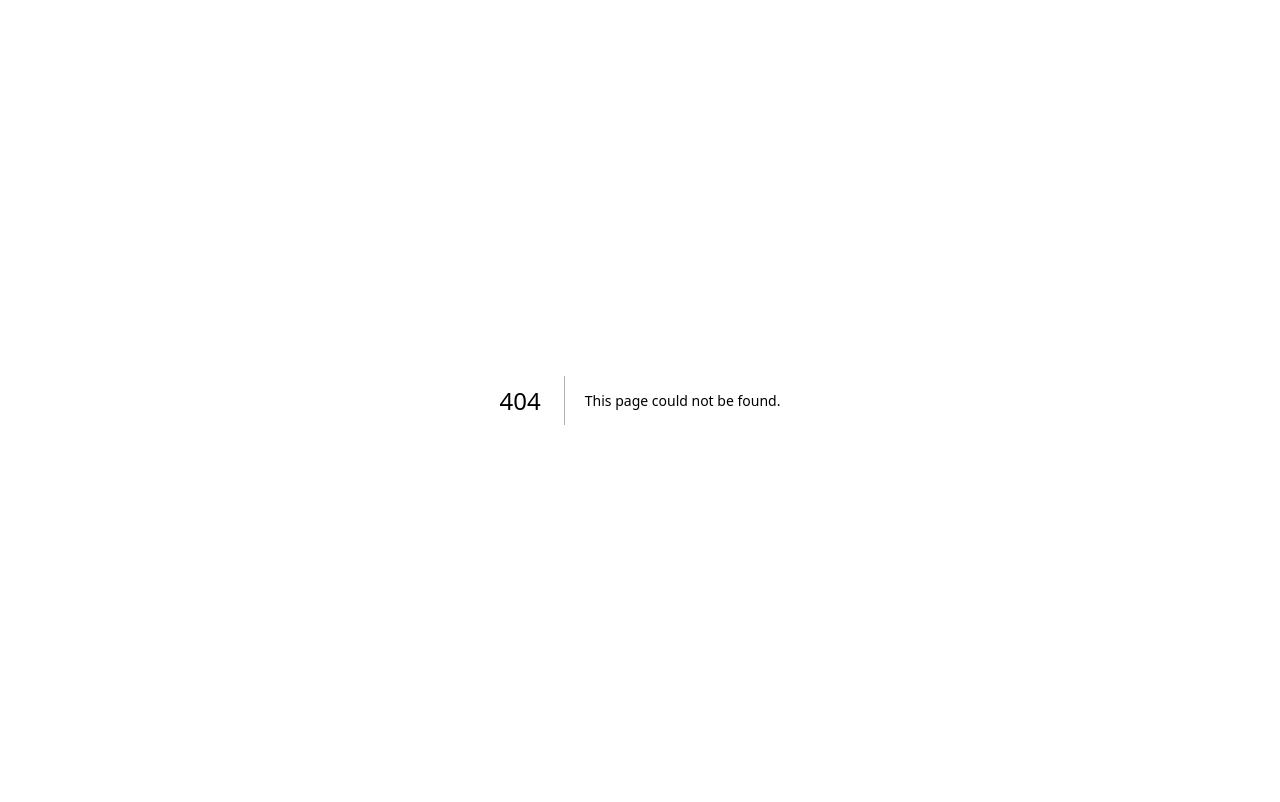
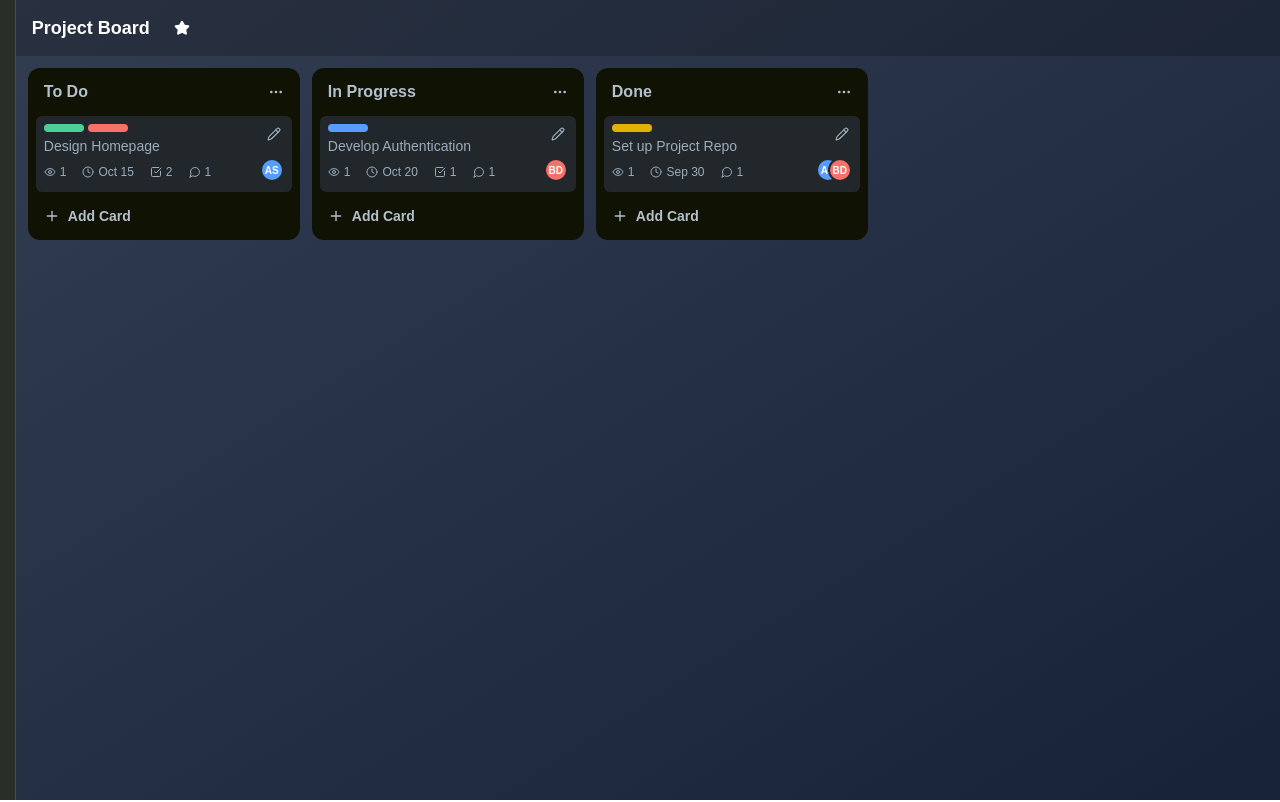
Before and after one commit to timshaww/trello-clone, a Next.js app: page /boards/1 in a window 1280 px wide. Before the commit this address had no page. Shown: the top 802 px of the page. Built offline with nearby package versions, Linux system fonts and the light colour scheme.

Commit message:
Confirmed working

```diff
--- a/src/app/_components/AddMember.tsx
+++ b/src/app/_components/AddMember.tsx
@@ -1,9 +1,10 @@
-import { Card } from '@/lib/utils';
+import { Board, Card } from '@/lib/utils';
 import { Popover, PopoverContent, PopoverTrigger } from '@/ui/popover';
 import { Plus, X } from 'lucide-react';
 import React, { useState } from 'react';
 import { useMainContext } from '../_contexts/MainContext';
 import Avatar from './Avatar';
+import { useParams } from 'next/navigation';
 
 interface AddMemberProps {
 	card: Card;
@@ -12,8 +13,10 @@ interface AddMemberProps {
 }
 
 const AddMember = ({ card, setCard, children }: AddMemberProps) => {
+	const { boardId } = useParams();
+	const { getBoardById } = useMainContext();
 	const [search, setSearch] = useState<string>('');
-	const { board } = useMainContext();
+	const board: Board = getBoardById(boardId! as string)!;
 
 	const handleToggleMember = (memberId: string) => {
 		setCard((prevCard) => {
--- a/src/app/_components/BoardHeader.tsx
+++ b/src/app/_components/BoardHeader.tsx
@@ -21,6 +21,10 @@ const BoardHeader = ({ board, setBoard }: BoardHeaderProps) => {
 		}
 	}, [title]);
 
+	useEffect(() => {
+		setBoard((prevBoard) => ({ ...prevBoard, title, star }));
+	}, [star, title]);
+
 	return (
 		<div className='h-14 w-full p-2 flex flex-row justify-between items-center bg-[rgba(0,0,0,0.20)]'>
 			<div className='flex flex-row gap-2 items-center text-trello-text-h'>
@@ -40,14 +44,14 @@ const BoardHeader = ({ board, setBoard }: BoardHeaderProps) => {
 					<Star className='size-4 text-trello-text-h' fill={star ? 'white' : 'none'} />
 				</div>
 			</div>
-			<div className='flex flex-row gap-2'>
+			{/* <div className='flex flex-row gap-2'>
 				<div className='flex items-center justify-center hover:bg-[#525864] rounded size-8' onClick={() => setStar(!star)}>
 					<ListFilter className='size-4 text-trello-text-h' />
 				</div>
 				<div className='flex items-center justify-center hover:bg-[#525864] rounded size-8' onClick={() => setStar(!star)}>
 					<Ellipsis className='size-4 text-trello-text-h' />
 				</div>
-			</div>
+			</div> */}
 		</div>
 	);
 };
--- a/src/app/_contexts/MainContext.tsx
+++ b/src/app/_contexts/MainContext.tsx
@@ -5,16 +5,19 @@ import { createContext, FC, ReactNode, useContext, useState } from 'react';
 interface MainContextProps {
 	currentMember: Member | undefined;
 	setCurrentMember: (member: Member) => void;
-	board: Board;
+	boards: Board[];
+	setBoards: (boards: Board[]) => void;
+	getBoardById: (boardId: string) => Board | undefined;
 }
 
 const MainContext = createContext<MainContextProps | undefined>(undefined);
 
 export const MainProvider: FC<{ children: ReactNode }> = ({ children }) => {
 	const [currentMember, setCurrentMember] = useState<Member | undefined>(exampleMemberTim);
-	const board: Board = exampleBoard;
+	const [boards, setBoards] = useState<Board[]>([exampleBoard]);
+	const getBoardById = (boardId: string) => boards.find((board) => board.id === boardId);
 
-	return <MainContext.Provider value={{ currentMember, setCurrentMember, board }}>{children}</MainContext.Provider>;
+	return <MainContext.Provider value={{ currentMember, setCurrentMember, boards, setBoards, getBoardById }}>{children}</MainContext.Provider>;
 };
 
 export const useMainContext = () => {
--- /dev/null
+++ b/src/app/boards/[boardId]/page.tsx
@@ -0,0 +1,39 @@
+'use client';
+
+import { exampleBoard } from '@/lib/exampleInfo';
+import { useState, useEffect } from 'react';
+import Board from '../../_components/Board';
+import Menu from '../../_components/Menu';
+import Sidebar from '../../_components/Sidebar';
+import { MainProvider, useMainContext } from '../../_contexts/MainContext';
+import { useParams } from 'next/navigation'; // Updated import
+
+const Page = () => {
+	const { boardId } = useParams(); // Use useParams to get boardId
+	const [board, setBoard] = useState(exampleBoard);
+	const { getBoardById } = useMainContext();
+
+	useEffect(() => {
+		if (boardId && typeof boardId === 'string') {
+			const fetchedBoard = getBoardById(boardId);
+			if (fetchedBoard) {
+				setBoard(fetchedBoard);
+			}
+		}
+	}, [boardId, getBoardById]);
+
+	return (
+		<>
+			<div className='flex flex-col w-screen h-screen'>
+				<div className='w-full h-full flex flex-row'>
+					<Sidebar />
+					<Board board={board} setBoard={setBoard} />
+					<Menu />
+				</div>
+			</div>
+			<div>{JSON.stringify(board)}</div>
+		</>
+	);
+};
+
+export default Page;
--- a/src/app/boards/page.tsx
+++ /dev/null
@@ -1,27 +0,0 @@
-'use client';
-
-import { exampleBoard } from '@/lib/exampleInfo';
-import { useState } from 'react';
-import Board from '../_components/Board';
-import Menu from '../_components/Menu';
-import Sidebar from '../_components/Sidebar';
-import { MainProvider } from '../_contexts/MainContext';
-
-const page = () => {
-	const [board, setBoard] = useState(exampleBoard);
-
-	return (
-		<MainProvider>
-			<div className='flex flex-col w-screen h-screen'>
-				{/* <NavBar /> */}
-				<div className='w-full h-full flex flex-row'>
-					<Sidebar />
-					<Board board={board} setBoard={setBoard} />
-					<Menu />
-				</div>
-			</div>
-		</MainProvider>
-	);
-};
-
-export default page;
--- a/src/app/layout.tsx
+++ b/src/app/layout.tsx
@@ -1,10 +1,8 @@
+'use client';
+
 import type { Metadata } from 'next';
 import './globals.css';
-
-export const metadata: Metadata = {
-	title: 'Trello Clone',
-	description: 'Coded by: @timshaww',
-};
+import { MainProvider } from './_contexts/MainContext';
 
 export default function RootLayout({
 	children,
@@ -13,7 +11,9 @@ export default function RootLayout({
 }>) {
 	return (
 		<html lang='en'>
-			<body>{children}</body>
+			<body>
+				<MainProvider>{children}</MainProvider>
+			</body>
 		</html>
 	);
 }
```
